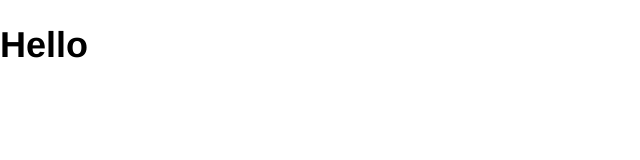
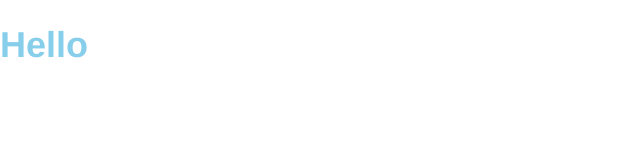
Before and after one commit to Pazzo97/TV-Shows, a website built with webpack: page src/index.html in a window 1280 px wide. Shown: the whole page, without its empty margins (0-640 px from the left). Built offline with nearby package versions, Linux system fonts and the light colour scheme.

Commit message:
Fix linter error

```diff
--- a/src/style.css
+++ b/src/style.css
@@ -4,3 +4,6 @@ body {
   margin: 0;
   padding: 0;
 }
+h1 {
+  color: skyblue;
+}
```
